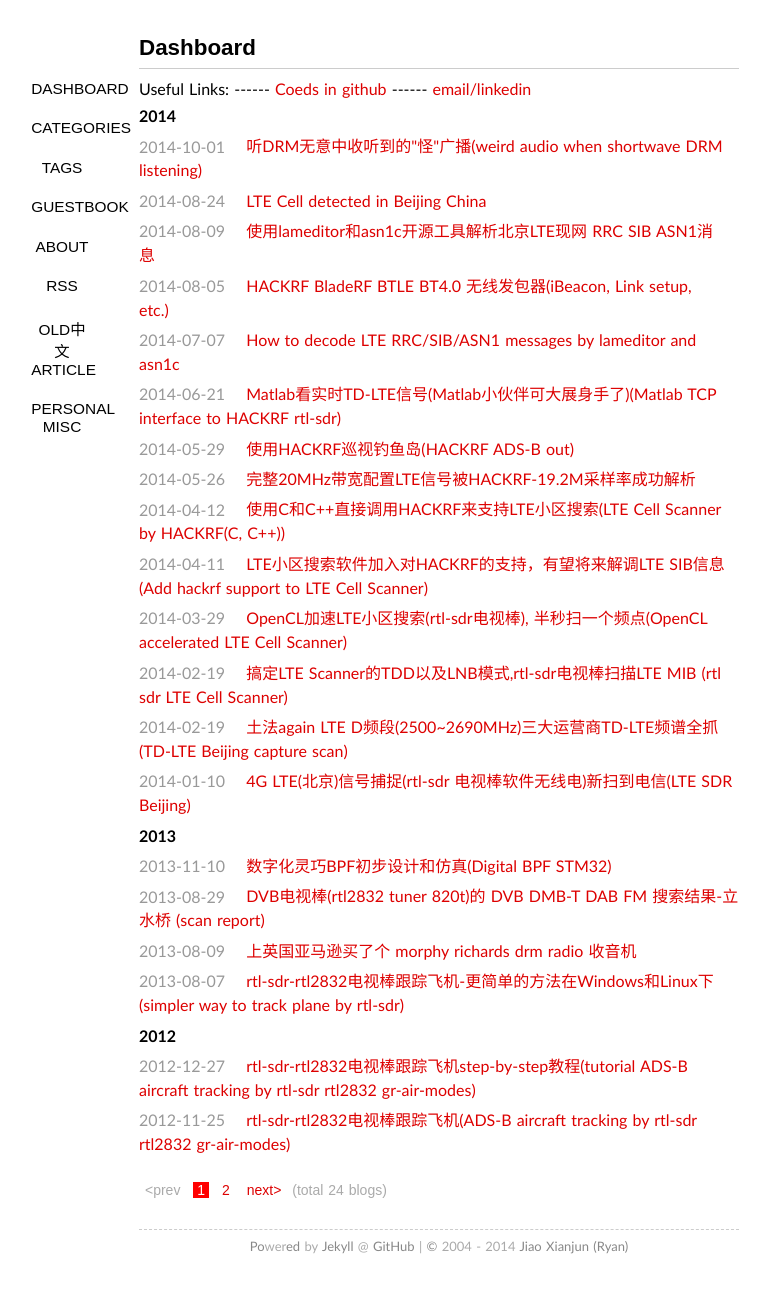
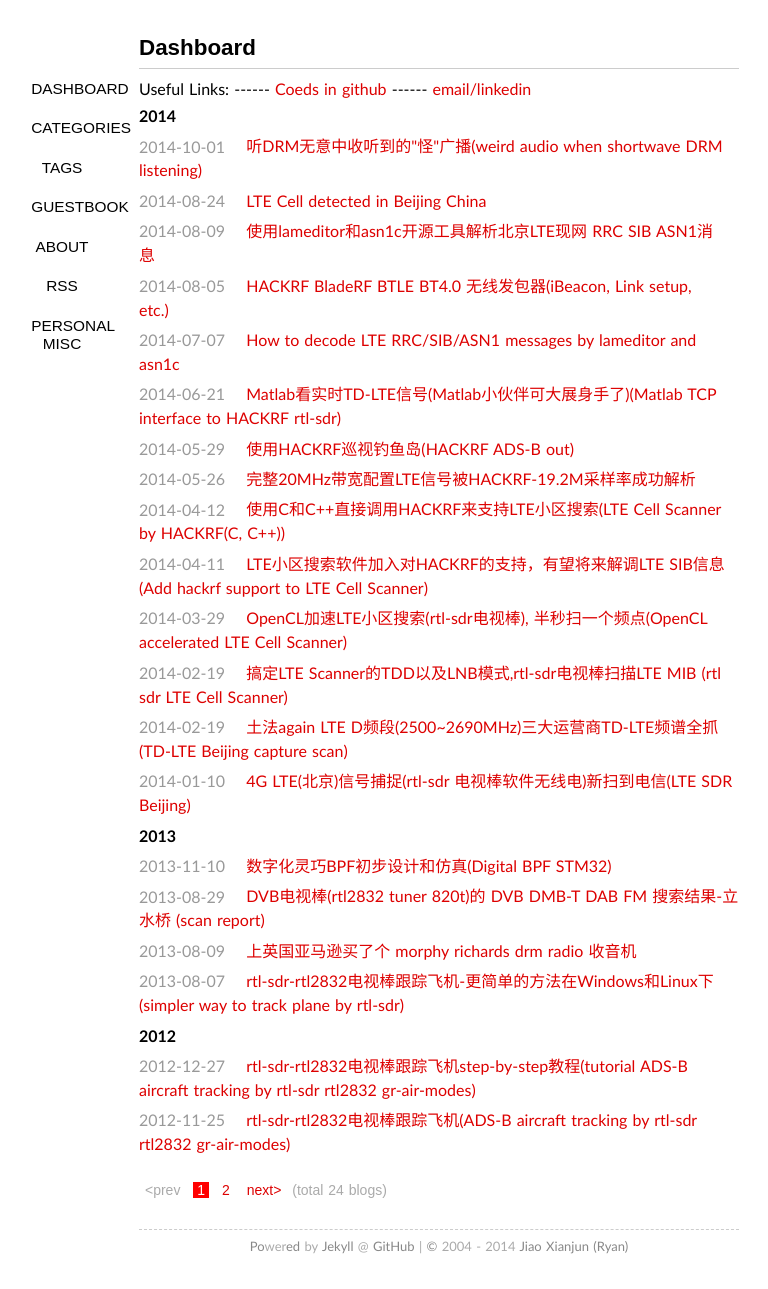
Before and after one commit to sdr-x/sdr-x.github.io, a Jekyll site: the page built from index.html, in a window 1280 px wide. Shown: the whole page, without its empty margins (201-969 px from the left). Built offline with Jekyll 4.4.1, drawn with Linux system fonts in a browser that asks for light colours; some web fonts are replaced; Markdown is read by kramdown in place of the engine named in the settings; the list of posts is cut into pages by our own code.

Commit message:
Update default.html

```diff
--- a/_layouts/default.html
+++ b/_layouts/default.html
@@ -17,15 +17,14 @@
         <h1>{{ page.title }}</h1>
         </header>
         <nav>
-        <span><a title="Dashboard" class="" href="/">Dashboard</a></span>
-        <span><a title="Categories" class="" href="/categories/">Categories</a></span>
-        <span><a title="Tags" class="" href="/tags/">Tags</a></span>
+        <span><a title="List/列表" class="" href="/">Dashboard</a></span>
+        <span><a title="Cat./目录" class="" href="/categories/">Categories</a></span>
+        <span><a title="Tags、标签" class="" href="/tags/">Tags</a></span>
         <!--<span><a title="Links" class="" href="/links/">Links</a></span>-->
-        <span><a title="Guestbook" class="" href="/guestbook/">Guestbook</a></span>
-        <span><a title="About" class="" href="/about/">About</a></span>
-        <span><a title="RSS" class="" href="/feed/" target="_blank">RSS</a></span>
-        <span><a title="old中文article" class="" href="/old中文article/">old中文article</a></span>
-        <span><a title="personal misc" class="" href="/personal_misc/">personal misc</a></span>
+        <span><a title="Guest/留言" class="" href="/guestbook/">Guestbook</a></span>
+        <span><a title="About/关于" class="" href="/about/">About</a></span>
+        <span><a title="RSS/阅读" class="" href="/feed/" target="_blank">RSS</a></span>
+        <span><a title="Misc/个人" class="" href="/personal_misc/">personal misc</a></span>
         </nav>
         <article class="content">
         {{ content }}
```
